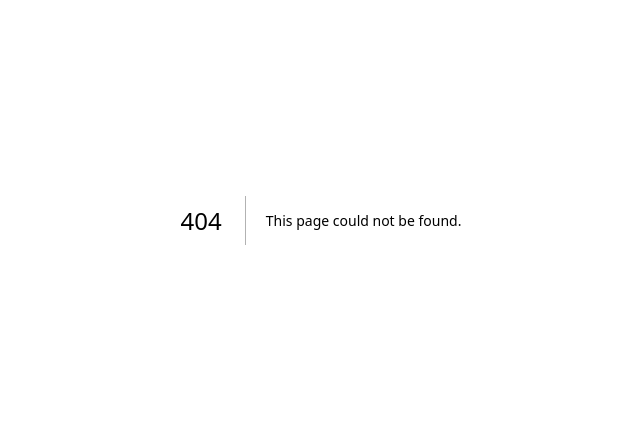
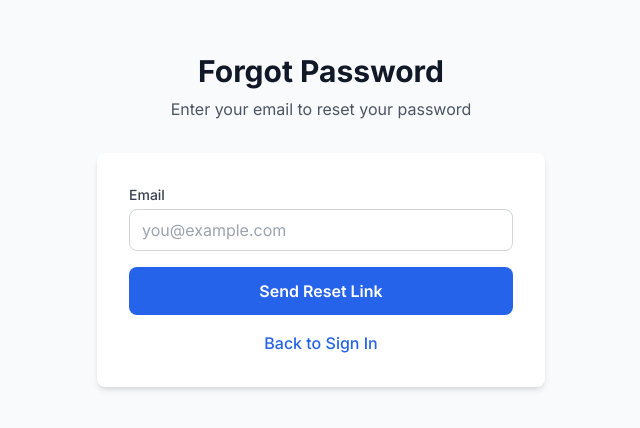
Before and after one commit to alexa-like/FormatX, a Next.js app: page /forgot-password in a window 1280 px wide. Before the commit this address had no page. Shown: the part 180-608 px from the top of the page, without its empty margins (319-959 px from the left). Built offline with nearby package versions, Linux system fonts and the light colour scheme.

Commit message:
Add src/app/forgot-password/page.tsx

```diff
--- /dev/null
+++ b/src/app/forgot-password/page.tsx
@@ -0,0 +1,84 @@
+'use client';
+
+import { useState } from 'react';
+import Link from 'next/link';
+import toast from 'react-hot-toast';
+
+export default function ForgotPasswordPage() {
+  const [email, setEmail] = useState('');
+  const [loading, setLoading] = useState(false);
+  const [sent, setSent] = useState(false);
+
+  const handleSubmit = async (e: React.FormEvent) => {
+    e.preventDefault();
+    setLoading(true);
+
+    try {
+      const res = await fetch('/api/auth/forgot-password', {
+        method: 'POST',
+        headers: { 'Content-Type': 'application/json' },
+        body: JSON.stringify({ email }),
+      });
+      const data = await res.json();
+
+      if (data.success) {
+        setSent(true);
+      } else {
+        toast.error(data.error || 'Something went wrong');
+      }
+    } catch {
+      toast.error('Something went wrong');
+    } finally {
+      setLoading(false);
+    }
+  };
+
+  return (
+    <div className="min-h-screen flex items-center justify-center bg-gray-50 py-12 px-4">
+      <div className="max-w-md w-full space-y-8">
+        <div className="text-center">
+          <h1 className="text-3xl font-bold text-gray-900">Forgot Password</h1>
+          <p className="mt-2 text-gray-600">Enter your email to reset your password</p>
+        </div>
+
+        {sent ? (
+          <div className="bg-white rounded-lg shadow-md p-8 text-center space-y-4">
+            <div className="w-16 h-16 bg-green-100 rounded-full flex items-center justify-center mx-auto">
+              <span className="text-3xl">📧</span>
+            </div>
+            <p className="text-gray-700">Check your email for a password reset link.</p>
+            <Link href="/login" className="inline-block text-primary-600 hover:underline font-medium">
+              Back to Sign In
+            </Link>
+          </div>
+        ) : (
+          <form onSubmit={handleSubmit} className="bg-white rounded-lg shadow-md p-8 space-y-4">
+            <div>
+              <label className="block text-sm font-medium text-gray-700 mb-1">Email</label>
+              <input
+                type="email"
+                value={email}
+                onChange={(e) => setEmail(e.target.value)}
+                className="w-full border border-gray-300 rounded-lg px-3 py-2 focus:ring-2 focus:ring-primary-500 focus:border-transparent"
+                placeholder="you@example.com"
+                required
+              />
+            </div>
+            <button
+              type="submit"
+              disabled={loading}
+              className="w-full bg-primary-600 text-white py-3 rounded-lg font-semibold hover:bg-primary-700 disabled:opacity-50"
+            >
+              {loading ? 'Sending...' : 'Send Reset Link'}
+            </button>
+            <p className="text-center text-gray-600">
+              <Link href="/login" className="text-primary-600 hover:underline font-medium">
+                Back to Sign In
+              </Link>
+            </p>
+          </form>
+        )}
+      </div>
+    </div>
+  );
+}
```
